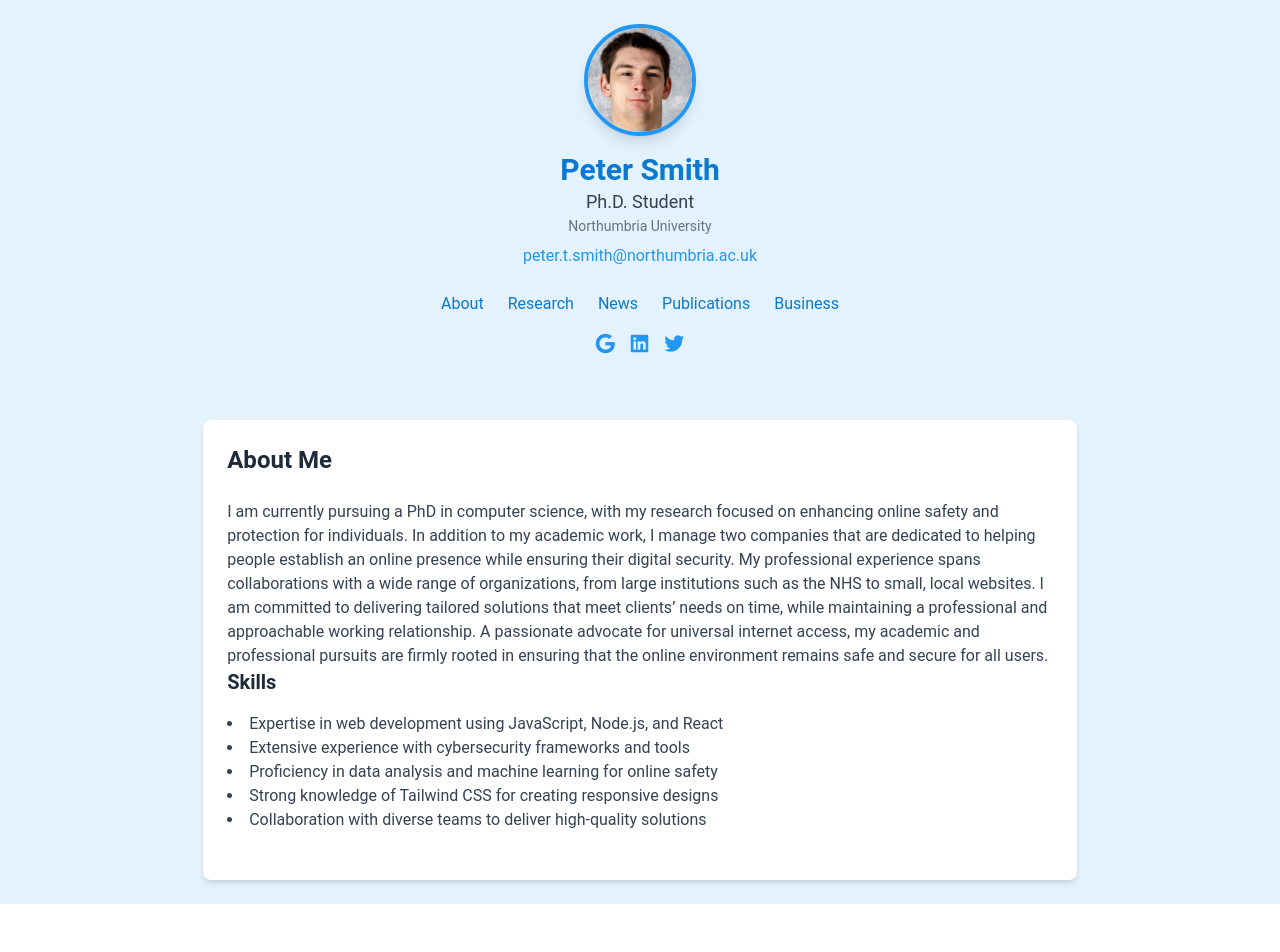
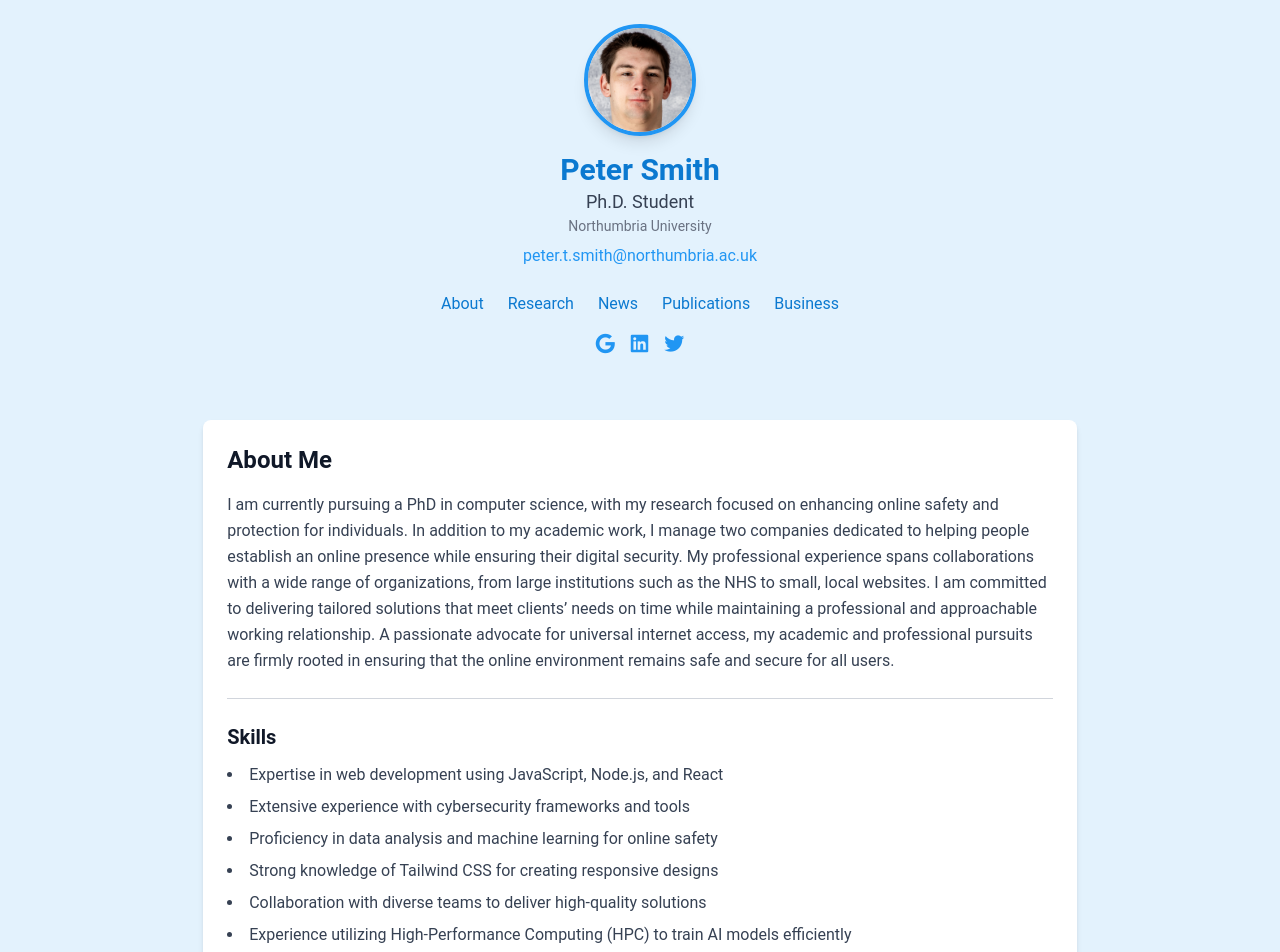
Before and after one commit to PeterTSmith1997/About-peter, a React (Vite) app: page / in a window 1280 px wide. Shown: the top 952 px of the page. Before the commit the page ends 904 px from the top, so only its background shows below. Built offline with nearby package versions, Linux system fonts and the light colour scheme.

Commit message:
update style and content

```diff
--- a/src/components/About.jsx
+++ b/src/components/About.jsx
@@ -1,32 +1,35 @@
-const About = () => {
+function About() {
   return (
     <section className="w-full sm:w-[70%] mx-auto p-6 bg-white shadow-md rounded-lg mt-4">
-      <h2 className="text-2xl font-semibold text-gray-800 mb-6">About Me</h2>
-      <p className="text-gray-700">
+      <h2 className="text-2xl font-semibold text-gray-900 mb-4">About Me</h2>
+      <p className="text-gray-700 leading-relaxed">
         I am currently pursuing a PhD in computer science, with my research
         focused on enhancing online safety and protection for individuals. In
-        addition to my academic work, I manage two companies that are dedicated
-        to helping people establish an online presence while ensuring their
+        addition to my academic work, I manage two companies dedicated to
+        helping people establish an online presence while ensuring their
         digital security. My professional experience spans collaborations with a
         wide range of organizations, from large institutions such as the NHS to
         small, local websites. I am committed to delivering tailored solutions
-        that meet clients’ needs on time, while maintaining a professional and
+        that meet clients’ needs on time while maintaining a professional and
         approachable working relationship. A passionate advocate for universal
         internet access, my academic and professional pursuits are firmly rooted
         in ensuring that the online environment remains safe and secure for all
         users.
       </p>
 
-      <h3 className="text-xl font-semibold text-gray-800 mb-4">Skills</h3>
-      <ul className="list-disc list-inside text-gray-700 mb-6">
+      <hr className="my-6 border-gray-300" />
+
+      <h3 className="text-xl font-semibold text-gray-900 mb-3">Skills</h3>
+      <ul className="list-disc list-inside text-gray-700 space-y-2">
         <li>Expertise in web development using JavaScript, Node.js, and React</li>
         <li>Extensive experience with cybersecurity frameworks and tools</li>
         <li>Proficiency in data analysis and machine learning for online safety</li>
         <li>Strong knowledge of Tailwind CSS for creating responsive designs</li>
         <li>Collaboration with diverse teams to deliver high-quality solutions</li>
+        <li>Experience utilizing High-Performance Computing (HPC) to train AI models efficiently</li>
       </ul>
     </section>
   );
-};
+}
 
 export default About;
--- a/src/components/News.jsx
+++ b/src/components/News.jsx
@@ -14,17 +14,22 @@ const News = () => {
   const visibleItems = showAll ? newsItems : newsItems.slice(0, 20);
 
   return (
-    <section className="w-full sm:w-[70%] w-[70%] mx-auto p-6 bg-white shadow-md rounded-lg mt-4">
+    <section className="w-full sm:w-[70%] mx-auto p-6 bg-white shadow-md rounded-lg mt-4">
       <h2 className="text-2xl font-semibold text-gray-800 mb-6">Latest News</h2>
       <ul className="space-y-4 text-gray-700">
         {visibleItems.length === 0 ? (
           <li>No news available.</li>
         ) : (
           visibleItems.map((news, index) => (
-            <li key={index} className="flex items-start space-x-3">
-              <span className="text-sm text-gray-500">{`[${news.date}]`}</span>
-              <span className="font-medium">{news.description}</span>
-            </li>
+            <div key={index}>
+              <li className="flex items-start space-x-3">
+                <span className="text-sm text-gray-500">{`[${news.date}]`}</span>
+                <span className="font-medium">{news.description}</span>
+              </li>
+              {index !== visibleItems.length - 1 && (
+                <hr className="my-2 border-gray-300" />
+              )}
+            </div>
           ))
         )}
       </ul>
--- a/src/components/Publications.jsx
+++ b/src/components/Publications.jsx
@@ -58,6 +58,7 @@ const Publications = () => {
                   </p>
                 )}
               </li>
+
             ))}
           </ul>
           <ReactPaginate
--- a/src/components/Research.jsx
+++ b/src/components/Research.jsx
@@ -29,6 +29,9 @@ const ResearchInterests = () => {
                   <li key={idx}>{interest}</li>
                 ))}
               </ul>
+              {index !== Object.keys(interests).length - 1 && (
+                <hr className="my-4 border-gray-300" />
+              )}
             </div>
           ))
         )}
```
